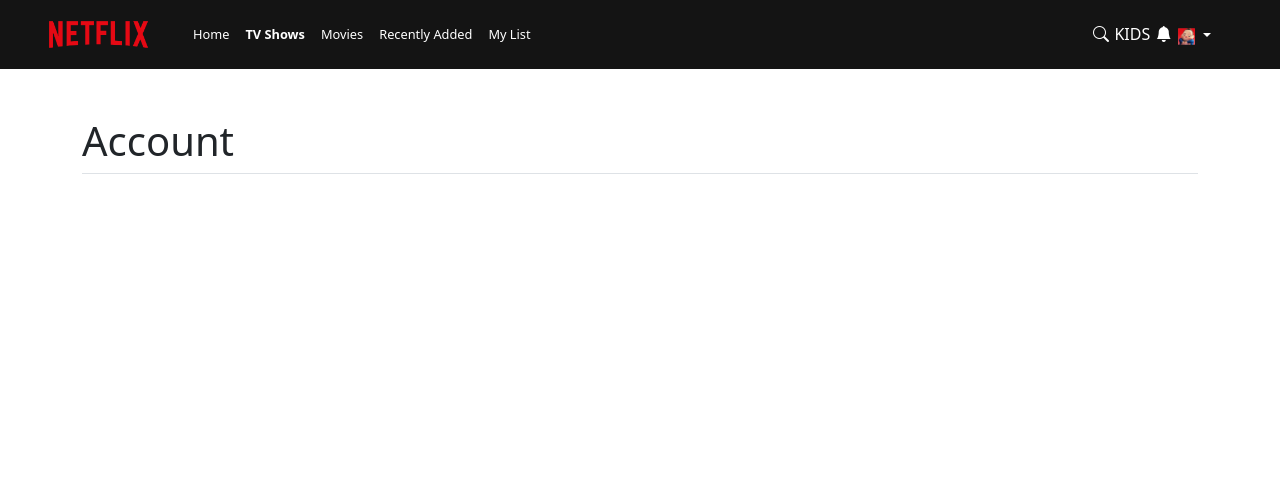
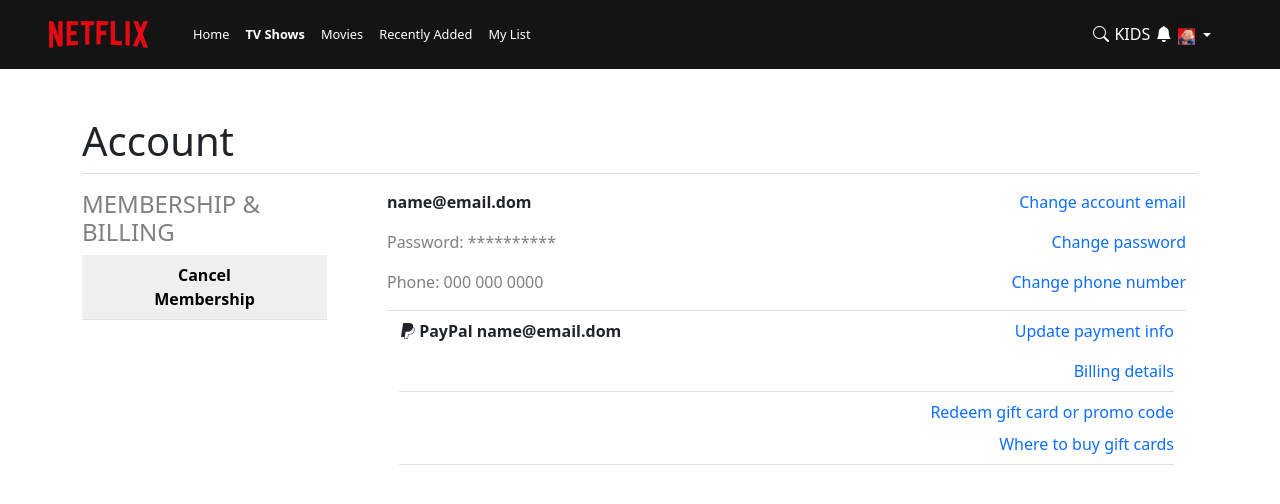
Before and after one commit to MarcyMiranda2004/pratica-S6-L5_Esame-Settimanale-5, a plain HTML site: page assets/html/settings-page.html in a window 1280 px wide. Drawn offline with nearby package versions, Linux system fonts and the light colour scheme; files whose address does not match are found by name.

Commit message:
text-fix-1

```diff
--- a/assets/html/settings-page.html
+++ b/assets/html/settings-page.html
@@ -144,9 +144,62 @@
       </nav>
     </header>
 
-    <main class="d-flex justify-content-center align-items-center mt-5">
+    <main class="d-flex align-items-center mt-5">
       <div class="container">
         <h1 class="border-bottom pb-2">Account</h1>
+
+        <div class="d-flex">
+          <div class="mt-2 me-5 w-30">
+            <h2 class="text-tertiary fs-4">MEMBERSHIP & BILLING</h2>
+            <button
+              class="bg-light p-2 px-5 border-0 border-bottom fw-semibold"
+            >
+              Cancel Membership
+            </button>
+          </div>
+
+          <div class="mt-2 d-flex flex-column container">
+            <div class="d-flex justify-content-between">
+              <p class="fw-semibold">name@email.dom</p>
+              <a href="#" class="text-decoration-none">Change account email</a>
+            </div>
+
+            <div class="d-flex justify-content-between">
+              <p class="text-tertiary">Password: **********</p>
+              <a href="#" class="text-decoration-none">Change password</a>
+            </div>
+
+            <div class="d-flex justify-content-between border-bottom">
+              <p class="text-tertiary">Phone: 000 000 0000</p>
+              <a href="#" class="text-decoration-none">Change phone number</a>
+            </div>
+
+            <div class="mt-2 d-flex flex-column container">
+              <div class="d-flex justify-content-between">
+                <p class="fw-semibold">
+                  <i class="bi bi-paypal"></i> PayPal name@email.dom
+                </p>
+                <a href="#" class="text-decoration-none">Update payment info</a>
+              </div>
+
+              <div class="d-flex justify-content-end border-bottom pb-2">
+                <a href="#" class="text-decoration-none">Billing details</a>
+              </div>
+
+              <div class="d-flex justify-content-end pb-2 mt-2">
+                <a href="#" class="text-decoration-none"
+                  >Redeem gift card or promo code</a
+                >
+              </div>
+
+              <div class="d-flex justify-content-end border-bottom pb-2">
+                <a href="#" class="text-decoration-none"
+                  >Where to buy gift cards</a
+                >
+              </div>
+            </div>
+          </div>
+        </div>
       </div>
     </main>
 
```
